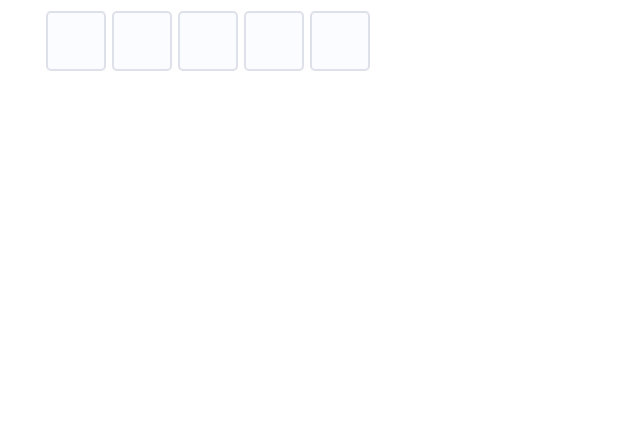
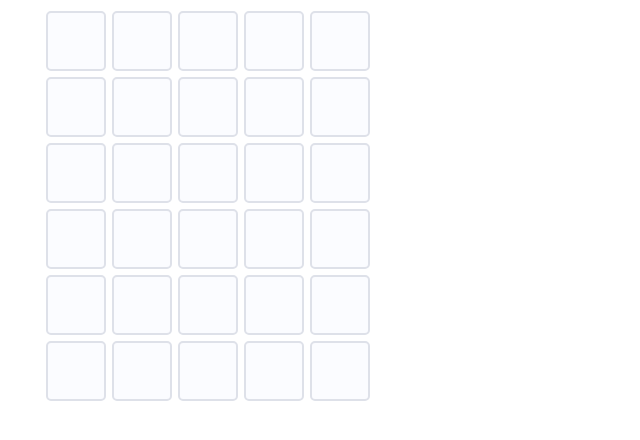
Before and after one commit to Nikhil-Dey/React-Five-Letter-Word-Wordle, a React (Vite) app: page / in a window 1280 px wide. Shown: the top 440 px of the page, without its empty margins (0-640 px from the left). Built offline with nearby package versions, Linux system fonts and the light colour scheme.

Commit message:
added multiple chances for guessing the letter

```diff
--- a/src/App.jsx
+++ b/src/App.jsx
@@ -9,34 +9,36 @@ function Square({value, feedback}){
   )
 }
 
-function Letter(){
+function Letter({active, gameStatus, handleGameStatus, index}){
   const [letter, setLetter] = useState("");
-  const [index, setIndex] = useState(0);
   const [validated, setValidated] = useState(false);
 
   useEffect(() => {
     function handleSetLetter(key){
-      if (index === 5) return;
+      if (letter.length === 5) return;
       setLetter(letter + key.toUpperCase());
-      setIndex(index + 1);
     }
 
     function handleRemovingLetter(){
-      if (index === 0) return;
+      if (letter.length === 0) return;
       setLetter(letter.slice(0, -1));
-      setIndex(index - 1);
     }
 
     function handleValidateString(){
-      if (index !== 5){
+      if (letter.length !== 5){
         console.log('Please fill all the boxes in a row');
-      }else{
+      }else {
+        handleGameStatus(letter === targetValue)
         console.log('validated');
         setValidated(true);
       }
     }
 
     function handleKeyEvent(e){
+      console.log(e.key, active, gameStatus, index);
+      if(!active || gameStatus){
+        return;
+      }
       const key = e.key;
 
       if (/^[a-zA-Z]$/.test(key)){
@@ -51,7 +53,7 @@ function Letter(){
     }
     window.addEventListener('keydown', handleKeyEvent);
     return () => window.removeEventListener('keydown', handleKeyEvent);
-  }, [index]);
+  }, [letter, active, gameStatus]);
 
   function feedback(i){
     if(!validated){
@@ -67,7 +69,7 @@ function Letter(){
   }
 
   return (
-    <div className="row">
+    <div className="row" disabled={!active}>
       {[0, 1, 2, 3, 4].map(i => (
         <Square key={i} value={letter[i] || ''} feedback={feedback(i)} />
       ))}
@@ -75,4 +77,33 @@ function Letter(){
   )
 }
 
-export default Letter;
+function Wordle(){
+  const [currentRow, setCurrentRow] = useState([true, false, false, false, false, false]);
+  const [gameStatus, setGameStatus] = useState(false);
+  const [index, setIndex] = useState(0);
+
+  function handleGameStatus(status){
+    if(status){
+      setCurrentRow(Array(9).fill(false));
+      setGameStatus(status);
+      setIndex(6);
+    }else{
+      if (index === 6) return;
+      setCurrentRow(currentRow.map((row, i) => i === index + 1 ? true : false));
+      setIndex(index + 1);
+    }
+  }
+
+  return (
+    <div>
+    <Letter key={0} active={currentRow[0]} gameStatus={gameStatus} handleGameStatus={handleGameStatus} index={0}/>
+    <Letter key={1} active={currentRow[1]} gameStatus={gameStatus} handleGameStatus={handleGameStatus} index={1}/>
+    <Letter key={2} active={currentRow[2]} gameStatus={gameStatus} handleGameStatus={handleGameStatus} index={2}/>
+    <Letter key={3} active={currentRow[3]} gameStatus={gameStatus} handleGameStatus={handleGameStatus} index={3}/>
+    <Letter key={4} active={currentRow[4]} gameStatus={gameStatus} handleGameStatus={handleGameStatus} index={4}/>
+    <Letter key={5} active={currentRow[5]} gameStatus={gameStatus} handleGameStatus={handleGameStatus} index={5}/>
+    </div>
+  )
+}
+
+export default Wordle;
```
